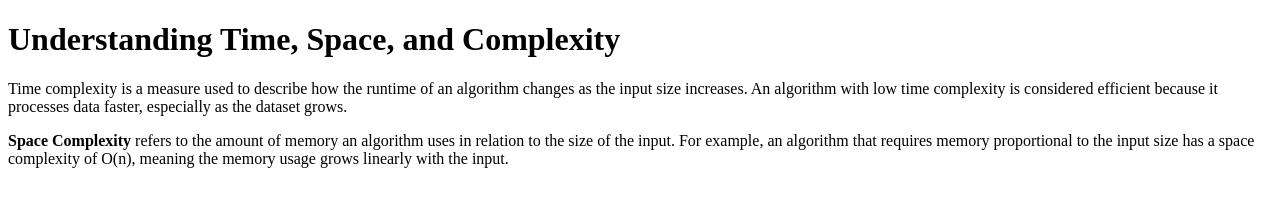
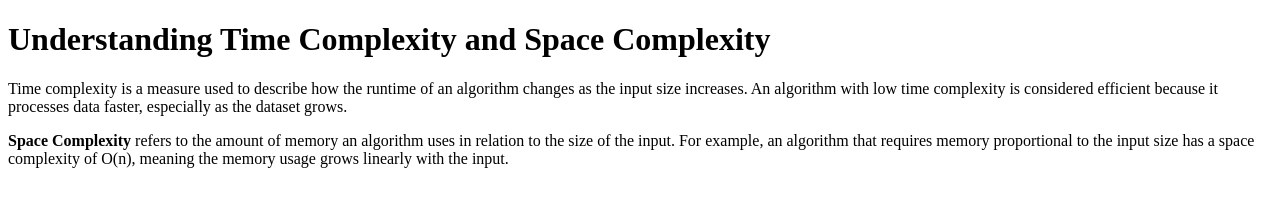
Before and after one commit to acciojob/time-and-space-complexity-5kul, a website: page main.html in a window 1280 px wide. Drawn offline with Linux system fonts and the light colour scheme.

Commit message:
created a submission

```diff
--- a/main.html
+++ b/main.html
@@ -8,7 +8,7 @@
 
 <body>
 	<!-- the entire body must be written by student -->
-	 <h1>Understanding Time, Space, and Complexity</h1>
+	 <h1>Understanding Time Complexity and Space Complexity</h1>
 
     <p>
         Time complexity is a measure used to describe how the runtime of an algorithm changes as the input size increases. An algorithm with low time complexity is considered efficient because it processes data faster, especially as the dataset grows.
```
